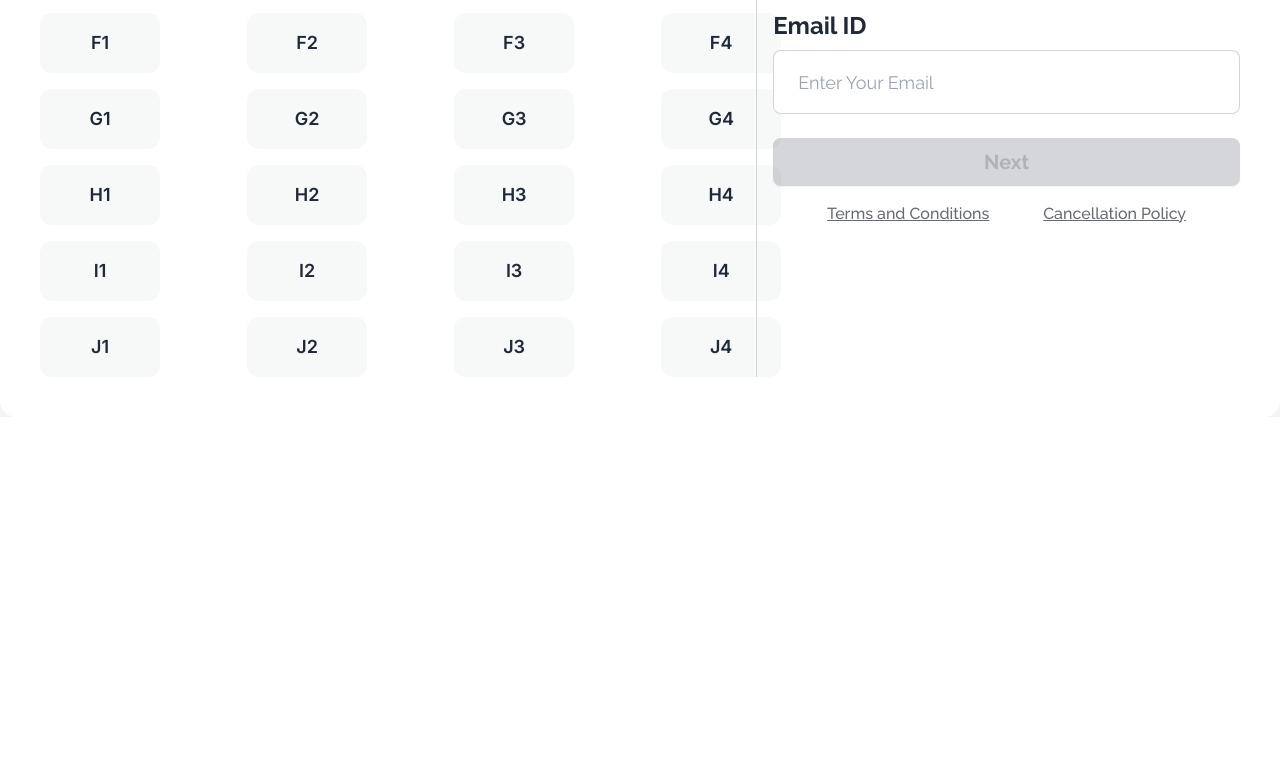
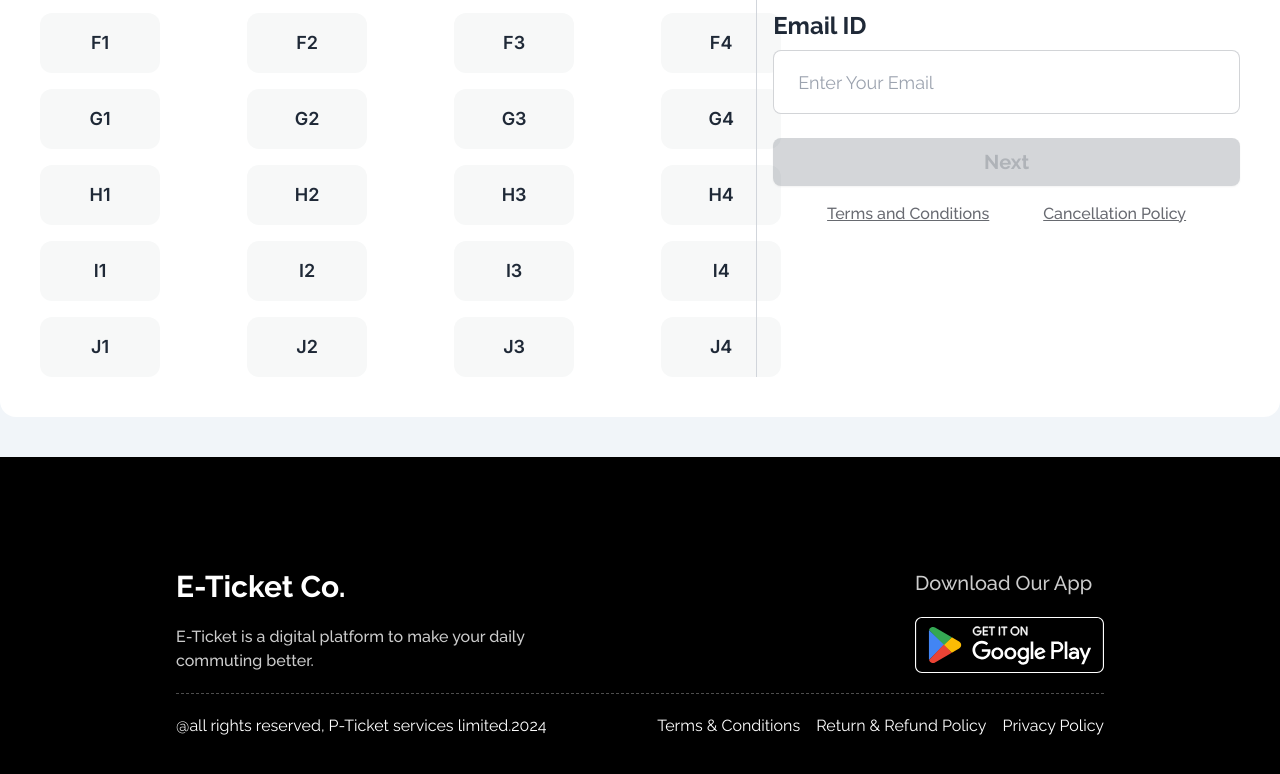
Before and after one commit to ahsanrkabir/e-ticket-js, a plain HTML site: page index.html in a window 1280 px wide. Shown: the part 2801-3575 px from the top of the page. Before the commit the page ends 3218 px from the top, so only its background shows below. Drawn offline with nearby package versions, Linux system fonts and the light colour scheme.

Commit message:
added footer section

```diff
--- a/index.html
+++ b/index.html
@@ -475,8 +475,29 @@
             </div>
         </section>
     </main>
-    <footer>
-
+    <footer class="mx-0 bg-black text-white mt-10 px-4 lg:px-44 py-4 lg:py-28">
+        <div class="flex flex-col lg:flex-row justify-between gap-8 lg:gap-0">
+            <div class="space-y-2 lg:space-y-5">
+                <h3 class="text-xl lg:text-3xl font-bold">E-Ticket Co.</h3>
+                <p class="ltext-xl font-medium w-auto lg:w-[400px] text-[#FFFFFFCC]">E-Ticket is a digital platform to
+                    make your
+                    daily commuting
+                    better.</p>
+            </div>
+            <div class="space-y-2 lg:space-y-5">
+                <p class="text-xl font-medium text-[#FFFFFFCC]">Download Our App</p>
+                <img src="images/googleplaybtn.svg" alt="">
+            </div>
+        </div>
+        <hr class="border-dashed border-[#FFFFFF4D] my-5">
+        <div class="flex justify-between">
+            <p>@all rights reserved, P-Ticket services limited.2024</p>
+            <div class="flex gap-4">
+                <p>Terms & Conditions</p>
+                <p>Return & Refund Policy</p>
+                <p>Privacy Policy</p>
+            </div>
+        </div>
     </footer>
 
     <!-- scripts -->
```
Also changed, not shown: images/googleplaybtn.svg (added).
